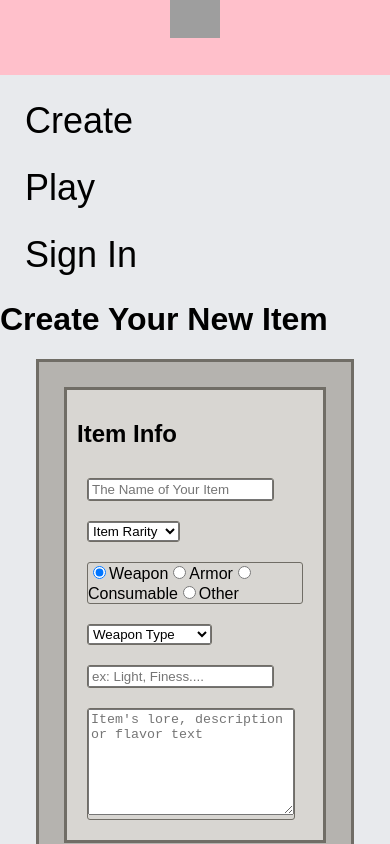
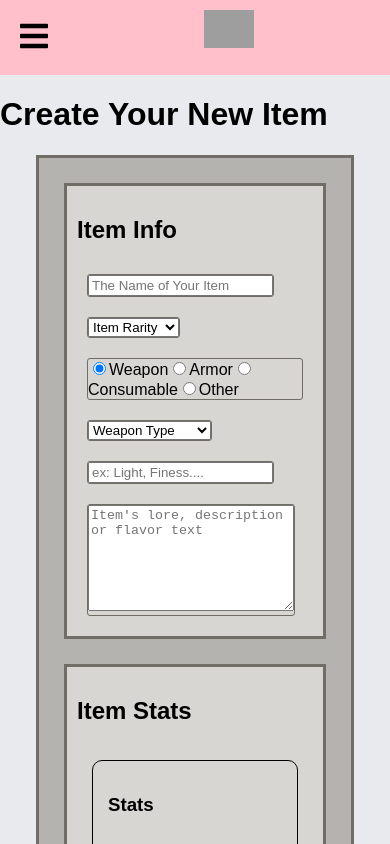
Before and after one commit to mhudgins22/behold, a React app: page /Create/Items/NewItem in a window 390 px wide. Shown: the top 844 px of the page. Built offline with nearby package versions, Linux system fonts and the light colour scheme; grey boxes are pictures that could not be loaded.

Commit message:
Added sidedrawer toggle and backdrop

```diff
--- a/src/App.js
+++ b/src/App.js
@@ -1,8 +1,15 @@
 import React, { Component } from 'react';
+import { library } from '@fortawesome/fontawesome-svg-core';
+import { FontAwesomeIcon } from '@fortawesome/react-fontawesome';
+import { faBars } from '@fortawesome/free-solid-svg-icons'
+
+
 import ScrollToTop from "./Utility/scrollToTop";
 
 
 import Layout from "./containers/Layout/Layout";
+
+library.add(faBars);
 
 
 class App extends Component {
--- a/src/components/Logo/Logo.css
+++ b/src/components/Logo/Logo.css
@@ -14,5 +14,6 @@
 		width: 50px;
 		height: auto;
 		margin: auto;
+		margin-top: 10px;
 	}
 }
--- a/src/components/Navigation/Navbar/Navbar.css
+++ b/src/components/Navigation/Navbar/Navbar.css
@@ -8,6 +8,11 @@
 		top: 0;
 		left: 0;
 	}
+
+	.Toggle {
+		display: none;
+	}
+
 }
 
 
@@ -20,4 +25,10 @@
 		position: sticky;
 		top: 0;
 	}
+
+	.Toggle {
+		float: left;
+		margin: 20px;
+		font-size: 32px;
+	}
 }
--- a/src/components/Navigation/Navbar/Navbar.js
+++ b/src/components/Navigation/Navbar/Navbar.js
@@ -1,15 +1,19 @@
 import React from "react";
 import {Link} from "react-router-dom";
+import { FontAwesomeIcon } from '@fortawesome/react-fontawesome';
 
 import Navitems from "../Navitems/Navitems";
 import Logo from "../../Logo/Logo";
 
 import classes from "./Navbar.css";
 
+
+
 const navbar = (props) => {
 	let navigation = ["Create", "Play", "Sign In"];
 	return(
 		<div className = {classes.Navbar}>
+			<FontAwesomeIcon className = {classes.Toggle} onClick = {props.clicked} icon="bars" />
 			<Link to = "/">
 				<Logo className = {classes.Logo} image = "https://icon2.kisspng.com/20180323/aje/kisspng-sword-shield-clip-art-shield-5ab5be22208755.5271689515218601301332.jpg" altText = "Sword Shield Clip art - shield @kisspng"/>
 			</Link>
--- a/src/components/Navigation/Navitems/Navitem/Navitem.css
+++ b/src/components/Navigation/Navitems/Navitem/Navitem.css
@@ -18,7 +18,7 @@
 	.Sideitem {
 		font-size: 36px;
 		display: block;
-		margin: 25px;
+		margin: 50px 25px;
 		color: black;
 		text-decoration: none;
 	}
--- a/src/components/Navigation/Navitems/Navitems.js
+++ b/src/components/Navigation/Navitems/Navitems.js
@@ -8,9 +8,7 @@ import Navitem from "./Navitem/Navitem";
 const navitems = (props) => {
 	let nav = props.nav.map(item => {
 		return(
-
-				<Navitem text = {item} hidden = {props.hidden} sidedrawer = {props.sidedrawer} key = {item}/>
-
+			<Navitem text = {item} hidden = {props.hidden} sidedrawer = {props.sidedrawer} key = {item}/>
 		)
 	})
 	return(
--- a/src/components/Navigation/Sidedrawer/Sidedrawer.css
+++ b/src/components/Navigation/Sidedrawer/Sidedrawer.css
@@ -3,3 +3,16 @@
 		display: none;
 	}
 }
+
+@media (max-width: 749px) {
+	.Sidedrawer {
+		background-color: pink;
+		border-right: 3px outset #ff1ce4;
+		width: 45%;
+		height: 100%;
+		position: fixed;
+		top: 0;
+		left: 0;
+		z-index: 500;
+	}
+}
--- a/src/components/Navigation/Sidedrawer/Sidedrawer.js
+++ b/src/components/Navigation/Sidedrawer/Sidedrawer.js
@@ -1,5 +1,4 @@
 import React from "react";
-
 
 import classes from "./Sidedrawer.css";
 
@@ -9,8 +8,8 @@ const sidedrawer = (props) => {
 
 	let navigation = ["Create", "Play", "Sign In"];
 	return(
-		<div>
-			<Navitems hidden = {false} sidedrawer nav = {navigation}/>
+		<div className = {classes.Sidedrawer}>
+			<Navitems sidedrawer nav = {navigation}/>
 		</div>
 	)
 }
--- a/src/components/UI/Backdrop/Backdrop.js
+++ b/src/components/UI/Backdrop/Backdrop.js
@@ -4,7 +4,7 @@ import classes from "./Backdrop.css";
 
 const backdrop = (props) => {
 	return(
-		<div className = {classes.Backdrop}>
+		<div className = {classes.Backdrop} onClick = {props.clicked}>
 
 		</div>
 	)
--- a/src/containers/Layout/Layout.js
+++ b/src/containers/Layout/Layout.js
@@ -3,6 +3,7 @@ import { Route} from "react-router-dom";
 
 import Navbar from "../../components/Navigation/Navbar/Navbar";
 import Sidedrawer from "../../components/Navigation/Sidedrawer/Sidedrawer";
+import Backdrop from "../../components/UI/Backdrop/Backdrop";
 import Welcome from "../Welcome/Welcome";
 import Create from "../Create/Create";
 import Play from "../Play/Play";
@@ -20,11 +21,27 @@ class Layout extends Component {
 		showSidedrawer: false
 	}
 
+	toggleSideDrawer = () => {
+		this.setState({
+			showSidedrawer: !this.state.showSidedrawer
+		})
+	}
+
 	render() {
+
+		let backdrop = null;
+		let sidedrawer = null;
+
+		if (this.state.showSidedrawer) {
+			backdrop = <Backdrop clicked = {this.toggleSideDrawer}/>
+			sidedrawer = <Sidedrawer />
+		}
+
 		return (
 			<div className = {classes.Layout}>
-				<Navbar />
-				<Sidedrawer visible = {this.state.showSidedrawer}/>
+				{backdrop}
+				<Navbar clicked = {this.toggleSideDrawer}/>
+				{sidedrawer}
 				<Route path = "/" exact component = {Welcome} />
 				<Route path = "/Play" component = {Play} />
 				<Route path = "/Create" exact component = {Create} />
```
